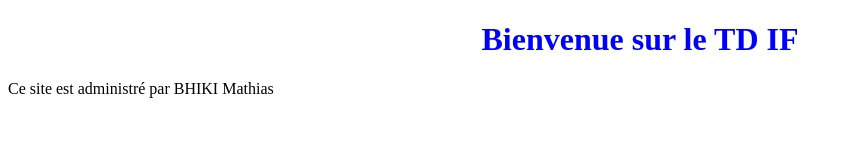
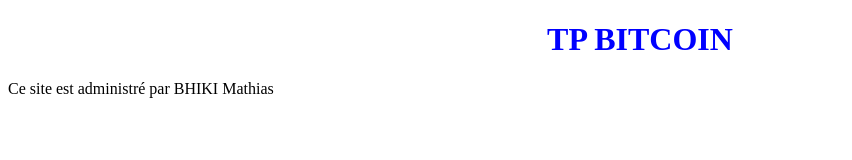
Before and after one commit to MathiasBhiki/MathiasBhiki.github.io, a plain HTML site: page bitcoin/index.html in a window 1280 px wide. Shown: the whole page, without its empty margins (0-852 px from the left). Drawn offline with Linux system fonts and the light colour scheme; files that its build step writes are made by us from their sources.

Commit message:
Update index.html

```diff
--- a/bitcoin/index.html
+++ b/bitcoin/index.html
@@ -10,7 +10,7 @@
 
 </head>
 <body>
-  <h1>Bienvenue sur le TD IF</h1>
+  <h1>TP BITCOIN</h1>
   <p>Ce site est administré par BHIKI Mathias </p>
 </body>
 </html>
```
